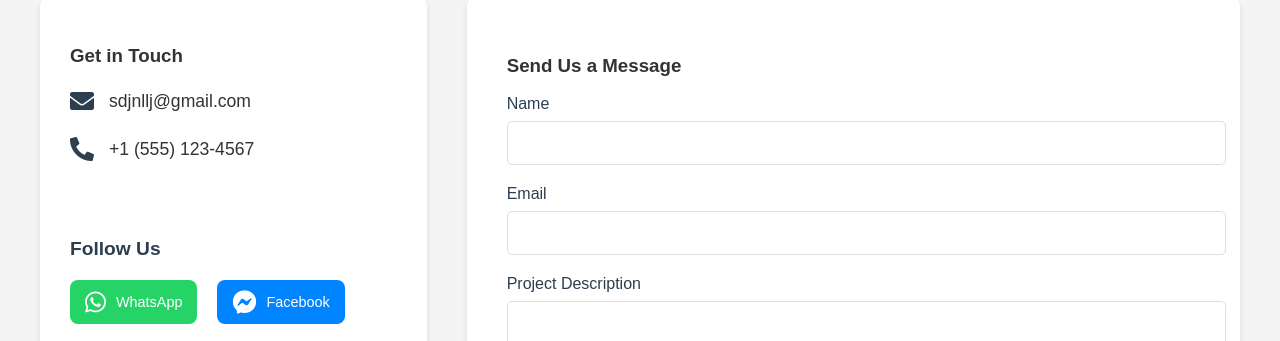
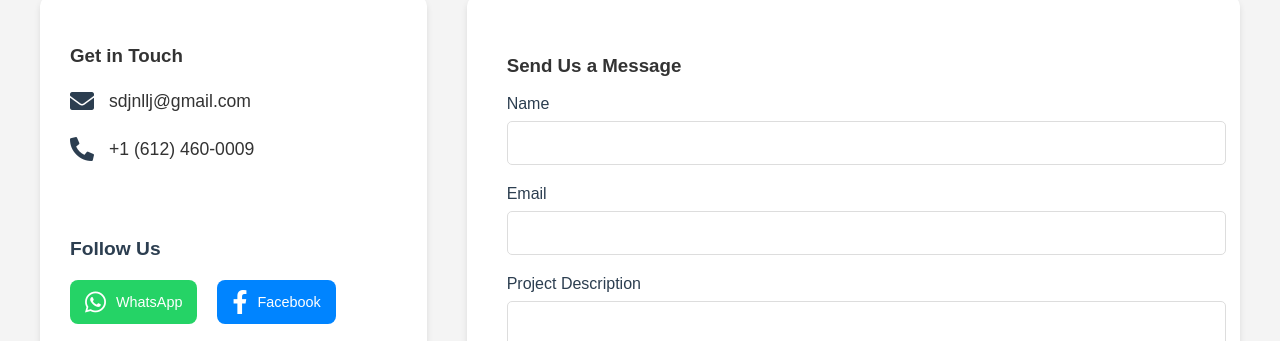
Before and after one commit to sdjnllj/rendervision, a plain HTML site: page index.html in a window 1280 px wide. Shown: the part 3719-4060 px from the top of the page. Drawn offline with Linux system fonts and the light colour scheme.

Commit message:
Add facebook link

```diff
--- a/index.html
+++ b/index.html
@@ -225,7 +225,7 @@
                 </div>
                 <div class="info-item">
                     <i class="fas fa-phone-alt"></i>
-                    <p>+1 (555) 123-4567</p>
+                    <p>+1 (612) 460-0009</p>
                 </div>
 
                 <!-- 社交媒体链接 -->
@@ -236,8 +236,8 @@
                             <i class="fab fa-whatsapp"></i>
                             <span>WhatsApp</span>
                         </a>
-                        <a href="https://facebook.com/rendervision" target="_blank" class="social-icon">
-                            <i class="fab fa-facebook-messenger"></i>
+                        <a href="https://www.facebook.com/profile.php?id=61568282300901" target="_blank" class="social-icon">
+                            <i class="fab fa-facebook-f"></i>
                             <span>Facebook</span>
                         </a>
                         <a href="https://linkedin.com/company/rendervision" target="_blank" class="social-icon">
```
